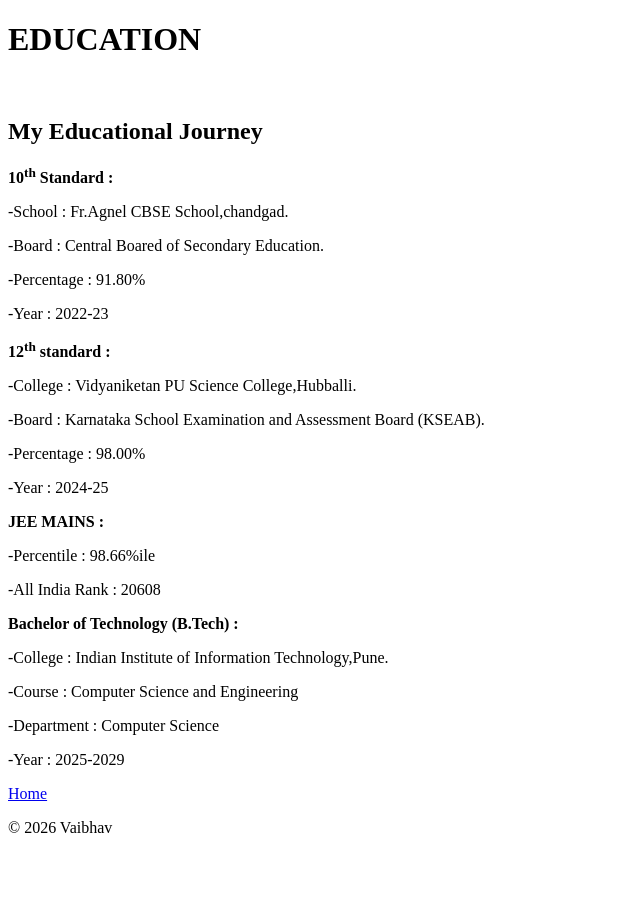
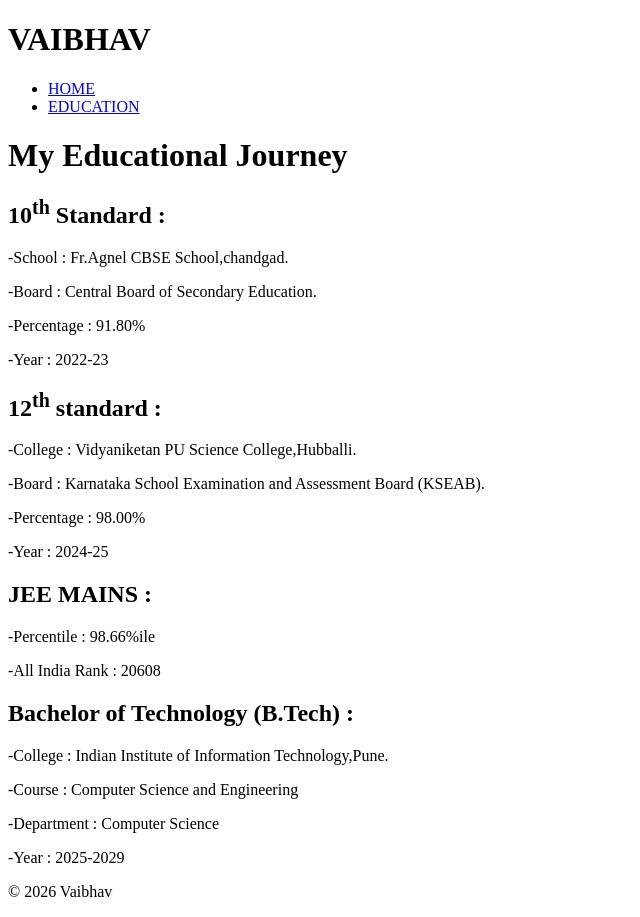
Before and after one commit to vaibhav-gawade/Portfolio-website, a plain HTML site: page education.html in a window 1280 px wide. Shown: the whole page, without its empty margins (0-640 px from the left). Before the commit the page ends 853 px from the top, so only its background shows below. Drawn offline with Linux system fonts and the light colour scheme.

Commit message:
add : semantics to html pages

```diff
--- a/education.html
+++ b/education.html
@@ -7,34 +7,46 @@
 </head>
 <body>
     <!--All about education-->
-    <h1><b>EDUCATION</b></h1>
-    <br>
-    <h2><b>My Educational Journey</b></h2>
-    <p><b>10<sup>th</sup> Standard :</b></p>
+    <header>
+        <h1><b>VAIBHAV</b></h1>
+    </header>
+
+    <nav>
+        <ul>
+            <li><a href="index.html">HOME</a></li>
+            <li><a href="education.html">EDUCATION</a></li>
+        </ul>
+    </nav>
+
+    <main>
+        <h1><b>My Educational Journey</b></h1>
+
+        <h2><b>10<sup>th</sup> Standard :</b></h2>
         <p>-School : Fr.Agnel CBSE School,chandgad.</p>
-    <p>-Board : Central Boared of Secondary Education.</p>
+        <p>-Board : Central Board of Secondary Education.</p>
         <p>-Percentage : 91.80%</p>
         <p>-Year : 2022-23</p>
 
-    <p><b>12<sup>th</sup> standard :</b></p>
+        <h2><b>12<sup>th</sup> standard :</b></h2>
         <p>-College : Vidyaniketan PU Science College,Hubballi.</p>
         <p>-Board :  Karnataka School Examination and Assessment Board (KSEAB).</p>
         <p>-Percentage : 98.00%</p>
         <p>-Year : 2024-25</p>
 
-    <p><b>JEE MAINS :</b></p>
+        <h2><b>JEE MAINS :</b></h2>
         <p>-Percentile : 98.66%ile</p>
         <p>-All India Rank : 20608</p>
 
-    <p><b>Bachelor of Technology (B.Tech) :</b></p>
+        <h2><b>Bachelor of Technology (B.Tech) :</b></h2>
         <p>-College : Indian Institute of Information Technology,Pune.</p>
         <p>-Course : Computer Science and Engineering</p>
         <p>-Department : Computer Science</p>
         <p>-Year : 2025-2029</p>
-
-    <p><a href="index.html">Home</a></p>
+    </main>
 
     <!--footer for copyright-->
+    <footer>
         <p>&copy; 2026 Vaibhav</p>
+    </footer>
 </body>
 </html>
```
Also changed, not shown: index.html (+16 -3 lines). Lines whose indentation alone changed are shown as unchanged.
